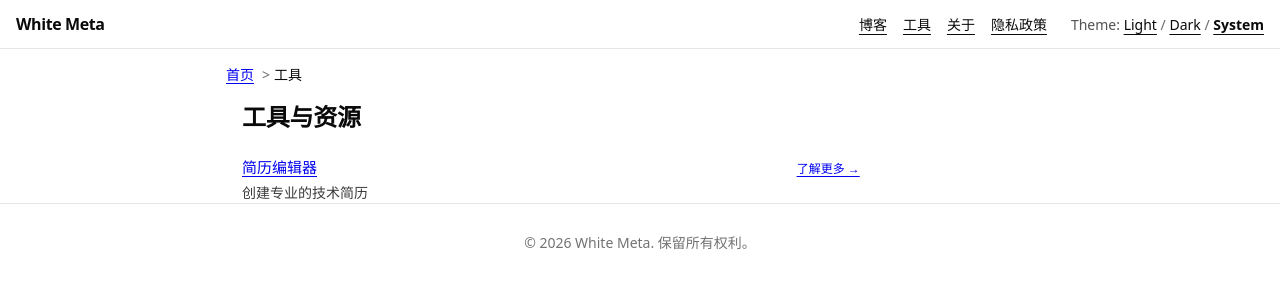
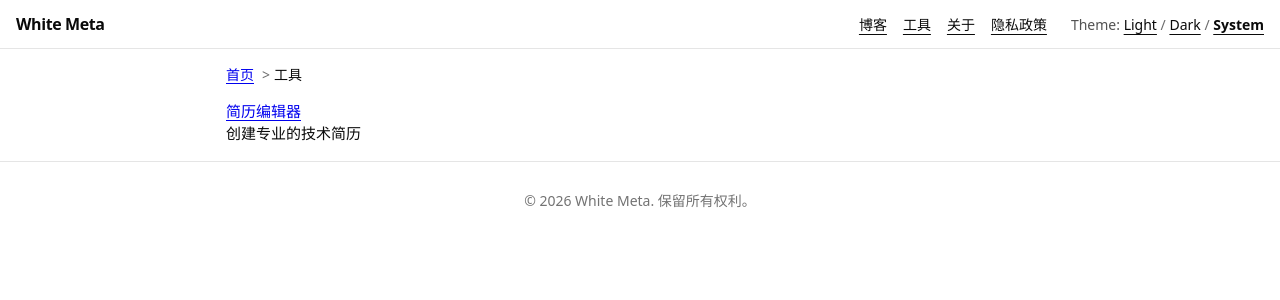
Before and after one commit to WhiteP1ay/neo-blog, a Next.js app: page /tools in a window 1280 px wide. Shown: the top 300 px of the page. Built offline with nearby package versions, Linux system fonts and the light colour scheme.

Commit message:
feat: (site)复古网站review

```diff
--- a/app/(site)/about/AboutPageContent.tsx
+++ b/app/(site)/about/AboutPageContent.tsx
@@ -1,14 +1,16 @@
 import Image from 'next/image';
 import { SOCIAL_LINKS } from '@/app/constants';
+import { WeChatAD } from '@/components/site/WeChatAD';
 
 export function AboutPageContent() {
   return (
     <article className="site-page">
-      <h1 className="text-2xl font-semibold tracking-tight">关于</h1>
-
       <section className="mb-6">
         <Image className="mb-3 rounded-full" src="/avatar1.jpg" alt="Ethan Park" width={64} height={64} />
         <p className="text-base font-semibold">白玩dev</p>
+        <p>
+          这里是白玩dev的个人网站。所有内容仅代表个人观点。
+        </p>
       </section>
 
       <section>
@@ -36,8 +38,7 @@ export function AboutPageContent() {
           </li>
           <li>个人微信：WhitePlay2233</li>
         </ul>
-        <p className="mt-3 text-sm text-foreground/75">扫码关注公众号第一时间获取最新文章：</p>
-        <Image src="/wxqr.jpg" alt="微信公众号二维码" width={150} height={150} className="mt-2 border" />
+        <WeChatAD />
       </section>
     </article>
   );
--- a/components/site/blog/BlogCategoryTabBar.tsx
+++ b/app/(site)/blog/BlogCategoryTabBar.tsx
@@ -27,12 +27,7 @@ export function BlogCategoryTabBar({ tabs, activeKey }: BlogCategoryTabBarProps)
             href={tab.href}
             role="tab"
             aria-selected={selected}
-            className={cn(
-              'inline-flex h-8 shrink-0 items-center rounded-full border px-3 text-xs font-medium transition-colors focus-visible:ring-2 focus-visible:ring-ring focus-visible:outline-none sm:text-sm',
-              selected
-                ? 'border-primary bg-primary text-primary-foreground shadow-sm'
-                : 'border-border bg-background text-foreground hover:bg-muted',
-            )}
+            className={cn(selected ? 'text-purple-500! no-underline!' : '')}
           >
             {tab.label}
           </Link>
--- a/app/(site)/blog/page.tsx
+++ b/app/(site)/blog/page.tsx
@@ -1,7 +1,7 @@
 import type { Metadata } from 'next';
 import { redirect } from 'next/navigation';
 import { getHomeExplorerData } from '@/server/actions/posts';
-import { BlogCategoryTabBar } from '@/components/site/blog/BlogCategoryTabBar';
+import { BlogCategoryTabBar } from './BlogCategoryTabBar';
 import { WeChatAD } from '@/components/site/WeChatAD';
 import {
   buildBlogTopicUiState,
--- a/app/(site)/retro.css
+++ b/app/(site)/retro.css
@@ -40,30 +40,3 @@
   border-top: 1px solid color-mix(in oklab, var(--foreground) 18%, transparent);
   margin-block: 16px;
 }
-
-/* Headings: slightly tighter and more “document-like” */
-.site-page h1,
-.site-page h2,
-.site-page h3 {
-  letter-spacing: -0.01em;
-}
-
-.site-page h1 {
-  font-size: 1.6em;
-}
-.site-page h2 {
-  font-size: 1.25em;
-}
-.site-page h3 {
-  font-size: 1.1em;
-}
-
-.site-page p,
-.site-page li {
-  max-width: 72ch;
-}
-
-/* Make prose feel more like docs */
-.site-prose {
-  max-width: none;
-}
--- a/app/(site)/tools/FeatureCard.tsx
+++ /dev/null
@@ -1,26 +0,0 @@
-'use client';
-
-import Link from 'next/link';
-import type { Feature } from '@/app/(site)/tools/features';
-
-interface FeatureCardProps {
-  feature: Feature;
-
-}
-
-
-export function FeatureCard({ feature }: FeatureCardProps) {
-  return (
-    <div>
-      <div className="flex flex-wrap items-baseline justify-between gap-x-4 gap-y-1">
-        <Link href={feature.href} className="font-medium">
-          {feature.title}
-        </Link>
-        <Link href={feature.href} className="text-xs">
-          了解更多 →
-        </Link>
-      </div>
-      <p className="mt-1 text-sm text-foreground/80">{feature.description}</p>
-    </div>
-  );
-}
--- a/app/(site)/tools/ToolsPageContent.tsx
+++ b/app/(site)/tools/ToolsPageContent.tsx
@@ -1,27 +1,15 @@
-'use client';
+import Link from 'next/link';
+import { tools } from './tools';
 
-import { features } from './features';
-import { FeatureCard } from './FeatureCard';
-
-interface ToolsPageContentProps {
-  variant?: 'page' | 'modal';
-}
-
-export function ToolsPageContent({ variant = 'page' }: ToolsPageContentProps) {
-  const isModal = variant === 'modal';
-
+export function ToolsPageContent() {
   return (
-    <section className={isModal ? 'py-4' : ''}>
-      <header className={isModal ? 'mb-4' : 'mb-6'}>
-        <h1 className="text-xl font-semibold tracking-tight sm:text-2xl">工具与资源</h1>
-      </header>
-      <ul className="m-0 list-none p-0 space-y-3">
-        {features.map((feature) => (
-          <li key={feature.id}>
-            <FeatureCard feature={feature} />
-          </li>
-        ))}
-      </ul>
-    </section>
+    <ul>
+      {tools.map((tool) => (
+        <li key={tool.id}>
+          <Link href={tool.href}>{tool.title}</Link>
+          <p>{tool.description}</p>
+        </li>
+      ))}
+    </ul>
   );
 }
--- a/app/(site)/tools/features.ts
+++ /dev/null
@@ -1,42 +0,0 @@
-// 定义功能区块数据结构
-export interface Feature {
-  id: string;
-  title: string;
-  description: string;
-  href: string;
-  isPopup?: boolean;
-}
-
-export const features: Feature[] = [
-  // {
-  //   id: 'blog',
-  //   title: '技术博客',
-  //   description: '浏览精选技术文章和编程分享',
-  //   href: '/blog',
-  // },
-  {
-    id: "resume",
-    title: "简历编辑器",
-    description: "创建专业的技术简历",
-    href: "/resume",
-  },
-  // {
-  //   id: "interview",
-  //   title: "面试题库",
-  //   description: "准备前端技术面试",
-  //   href: "/interview-questions",
-  // },
-  // {
-  //   id: "animation",
-  //   title: "动画工具",
-  //   description: "导出和分享动画效果",
-  //   href: "/animation-exporter",
-  // },
-  // {
-  //   id: 'consult',
-  //   title: '付费咨询',
-  //   description: '技术咨询、模拟面试',
-  //   href: '#',
-  //   isPopup: true,
-  // },
-];
--- a/app/(site)/tools/page.tsx
+++ b/app/(site)/tools/page.tsx
@@ -11,10 +11,6 @@ export const metadata: Metadata = {
  */
 export default function ToolsPage() {
   return (
-    <main className="site-page">
-      <div className="site-container">
-        <ToolsPageContent />
-      </div>
-    </main>
+    <ToolsPageContent />
   );
 }
--- /dev/null
+++ b/app/(site)/tools/tools.ts
@@ -0,0 +1,17 @@
+// 定义功能区块数据结构
+export interface Tool {
+  id: string;
+  title: string;
+  description: string;
+  href: string;
+  isPopup?: boolean;
+}
+
+export const tools: Tool[] = [
+  {
+    id: "resume",
+    title: "简历编辑器",
+    description: "创建专业的技术简历",
+    href: "/resume",
+  },
+];
--- a/components/site/Footer.tsx
+++ b/components/site/Footer.tsx
@@ -1,6 +1,6 @@
 export function Footer() {
   return (
-    <footer className="border-t border-border h-[80px] flex items-center justify-center">
+    <footer className="mt-4 border-t border-border h-[80px] flex items-center justify-center">
       <p className="text-muted-foreground text-sm">© 2026 White Meta. 保留所有权利。</p>
     </footer>
   );
```
